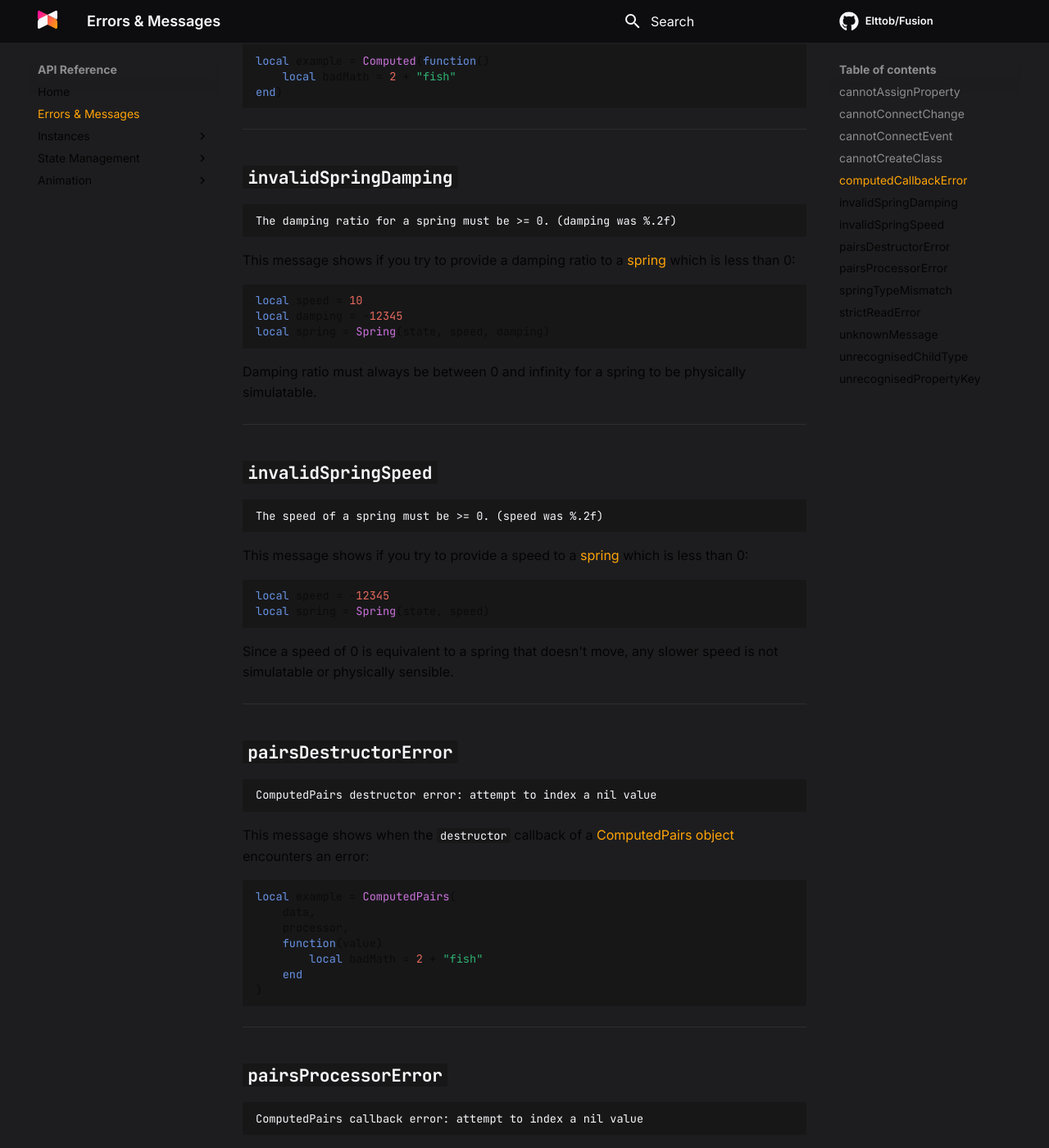
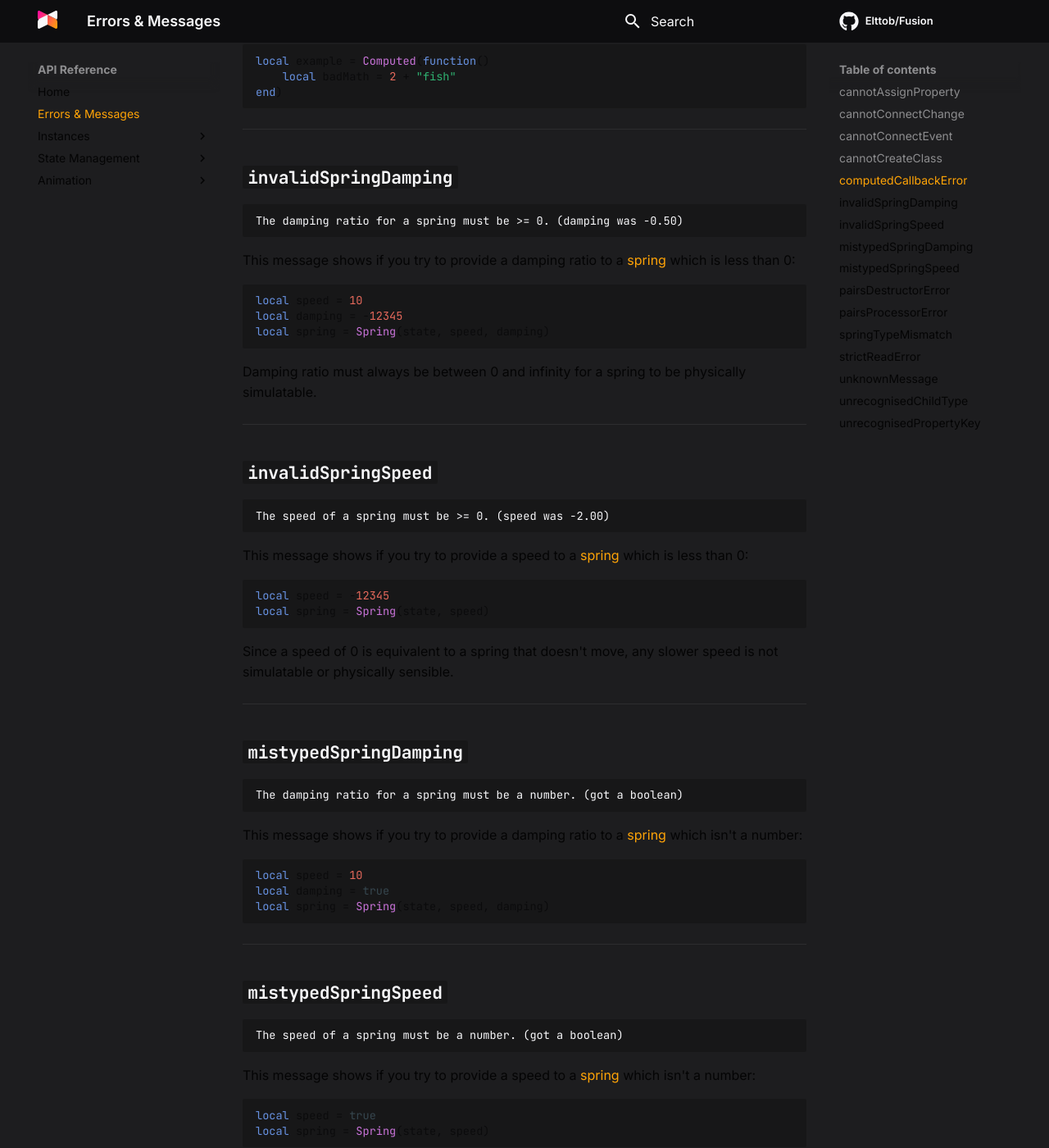
Before and after one commit to dphfox/Fusion, an MkDocs documentation site: the page built from docs/api-reference/errors-and-messages.md, in a window 1280 px wide and 1400 px high, scrolled down 1952 px. Shown: the whole window at 82% size. Built offline with MkDocs 1.6.1 and Material for MkDocs 9.7.7, drawn with Linux system fonts in a browser that asks for light colours; comment, search, counter and statistics services are not loaded.

Commit message:
Add entries and docs for new spring error messages

````diff
--- a/docs/api-reference/errors-and-messages.md
+++ b/docs/api-reference/errors-and-messages.md
@@ -104,7 +104,7 @@ end)
 ## `invalidSpringDamping`
 
 ```
-The damping ratio for a spring must be >= 0. (damping was %.2f)
+The damping ratio for a spring must be >= 0. (damping was -0.50)
 ```
 
 This message shows if you try to provide a damping ratio to a [spring](../spring)
@@ -124,7 +124,7 @@ physically simulatable.
 ## `invalidSpringSpeed`
 
 ```
-The speed of a spring must be >= 0. (speed was %.2f)
+The speed of a spring must be >= 0. (speed was -2.00)
 ```
 
 This message shows if you try to provide a speed to a [spring](../spring) which
@@ -137,6 +137,39 @@ local spring = Spring(state, speed)
 
 Since a speed of 0 is equivalent to a spring that doesn't move, any slower speed
 is not simulatable or physically sensible.
+
+-----
+
+## `mistypedSpringDamping`
+
+```
+The damping ratio for a spring must be a number. (got a boolean)
+```
+
+This message shows if you try to provide a damping ratio to a [spring](../spring)
+which isn't a number:
+
+```Lua
+local speed = 10
+local damping = true
+local spring = Spring(state, speed, damping)
+```
+
+-----
+
+## `mistypedSpringSpeed`
+
+```
+The speed of a spring must be a number. (got a boolean)
+```
+
+This message shows if you try to provide a speed to a [spring](../spring) which
+isn't a number:
+
+```Lua
+local speed = true
+local spring = Spring(state, speed)
+```
 
 -----
 
````
Also changed, not shown: 1 other file.
